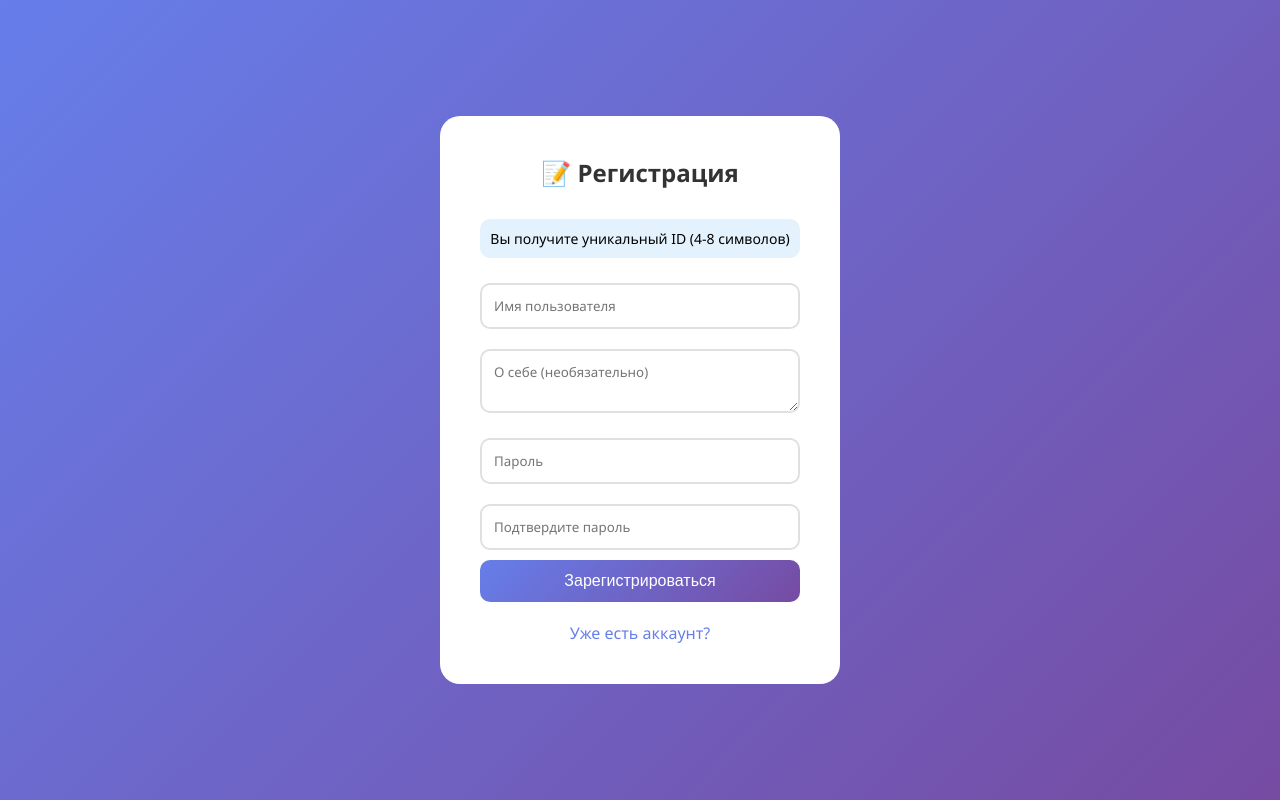
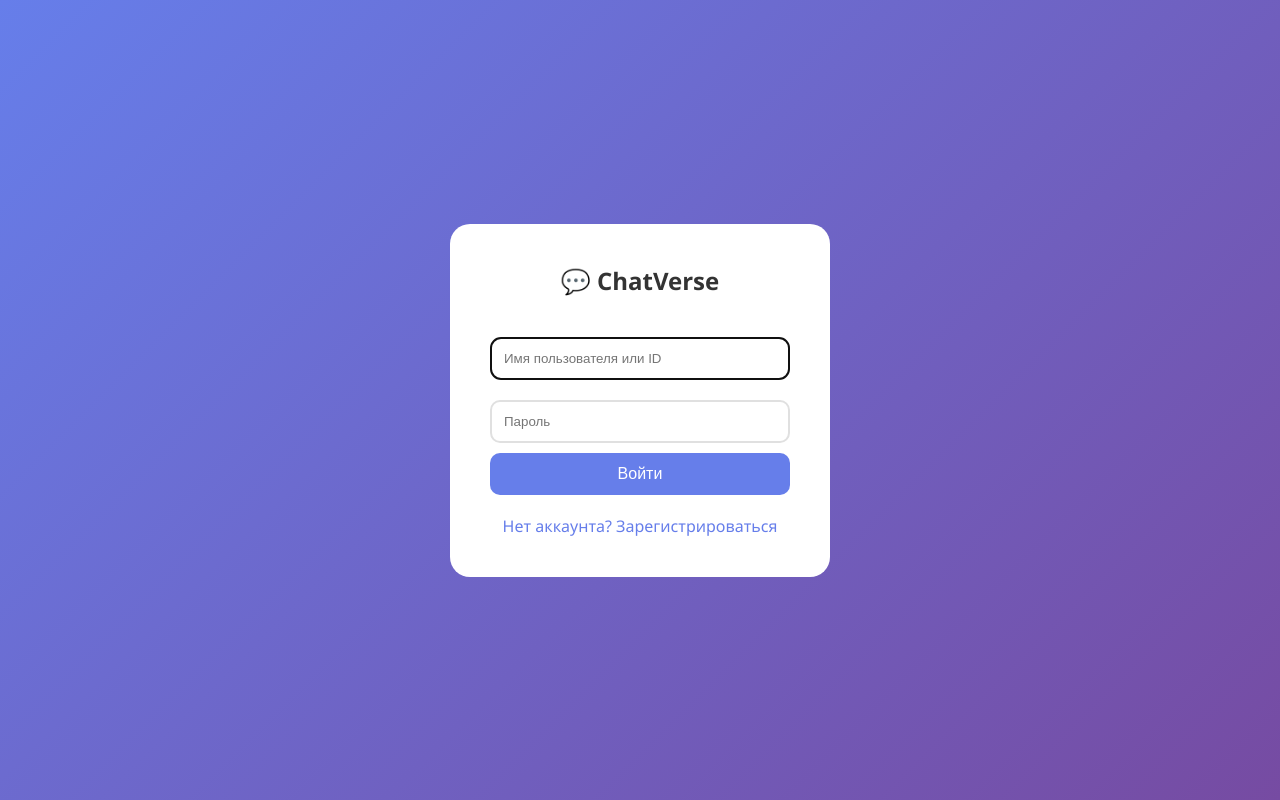
Before and after one commit to Userffft/chats-2.0, a Flask app: page /login in a window 1280 px wide. Run offline with Flask 3, Linux system fonts and the light colour scheme.

Commit message:
Update login.html

```diff
--- a/templates/login.html
+++ b/templates/login.html
@@ -2,35 +2,29 @@
 <html>
 <head>
     <meta charset="UTF-8">
-    <title>ChatVerse - Регистрация</title>
+    <title>ChatVerse - Вход</title>
     <style>
         *{margin:0;padding:0;box-sizing:border-box}
         body{font-family:'Segoe UI',Arial,sans-serif;background:linear-gradient(135deg,#667eea 0%,#764ba2 100%);min-height:100vh;display:flex;justify-content:center;align-items:center}
-        .container{background:white;padding:40px;border-radius:20px;width:400px;animation:fadeIn 0.3s}
-        h2{text-align:center;margin-bottom:30px;color:#333}
-        input,textarea{width:100%;padding:12px;margin:10px 0;border:2px solid #e0e0e0;border-radius:10px;font-family:inherit}
-        textarea{resize:vertical;min-height:60px}
-        button{width:100%;padding:12px;background:linear-gradient(135deg,#667eea 0%,#764ba2 100%);color:white;border:none;border-radius:10px;cursor:pointer;font-size:16px}
-        button:hover{transform:translateY(-2px)}
-        .error{color:red;text-align:center;margin-bottom:15px}
-        .footer{text-align:center;margin-top:20px}
+        .container{background:white;padding:40px;border-radius:20px;width:380px;text-align:center}
+        h2{color:#333;margin-bottom:30px}
+        input{width:100%;padding:12px;margin:10px 0;border:2px solid #e0e0e0;border-radius:10px}
+        button{width:100%;padding:12px;background:#667eea;color:white;border:none;border-radius:10px;cursor:pointer;font-size:16px}
+        .error{color:red;margin-bottom:15px}
+        .footer{margin-top:20px}
         .footer a{color:#667eea;text-decoration:none}
-        .info{background:#e3f2fd;padding:10px;border-radius:10px;margin-bottom:15px;font-size:14px;text-align:center}
     </style>
 </head>
 <body>
 <div class="container">
-    <h2>📝 Регистрация</h2>
+    <h2>💬 ChatVerse</h2>
     {% if error %}<div class="error">{{ error }}</div>{% endif %}
-    <div class="info">Вы получите уникальный ID (4-8 символов)</div>
     <form method="post">
-        <input type="text" name="username" placeholder="Имя пользователя" required minlength="3">
-        <textarea name="bio" placeholder="О себе (необязательно)"></textarea>
-        <input type="password" name="password" placeholder="Пароль" required minlength="4">
-        <input type="password" name="confirm_password" placeholder="Подтвердите пароль" required>
-        <button type="submit">Зарегистрироваться</button>
+        <input type="text" name="username" placeholder="Имя пользователя или ID" required autofocus>
+        <input type="password" name="password" placeholder="Пароль" required>
+        <button type="submit">Войти</button>
     </form>
-    <div class="footer"><a href="/login">Уже есть аккаунт?</a></div>
+    <div class="footer"><a href="/register">Нет аккаунта? Зарегистрироваться</a></div>
 </div>
 </body>
 </html>
```
